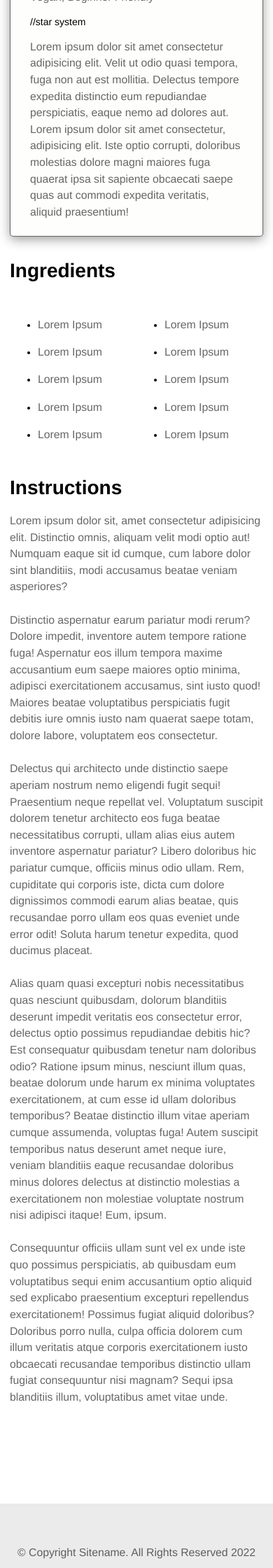
After one commit to danelegassick/idm232, a PHP site: page /recipe-details.php in a window 390 px wide. The commit adds this page. Shown: the part 401-2641 px from the top of the page at 70% size. Run offline with PHP 8.4, Linux system fonts and the light colour scheme; tables that the repository leaves empty or names only in its code hold one stand-in row (values such as "Sample post").

Commit message:
Content Template Recipe Details
new content, nav header responsive

```diff
--- a/final/components/footer.php
+++ b/final/components/footer.php
@@ -1,3 +1,7 @@
+    <footer class="footer">
+        <p>	&copy; Copyright Sitename. All Rights Reserved 2022</p>
+    </footer>
 </main>
 </body>
+<script src="dist/scripts/main.js"></script>
 </html>
--- a/final/components/main-nav.php
+++ b/final/components/main-nav.php
@@ -1,4 +1,5 @@
 <?php
+
     $main_navigation = [
         [
             'title' => 'search',
@@ -20,14 +21,44 @@
             'title' => 'dashboard',
             'url' => 'dashboard/users/create.php'
         ],
+        [
+            'title' => 'recipe details',
+            'url' => "recipe-details.php"
+        ],
     ];
 
 ?>
 
 <header>
-        <nav class="navbar">
+<div class="nav-background">
+    <nav>
+      <div id="logo">
+        <a href="<?php echo site_url(); ?>/index.php">
+          <h1>sitename.</h1>
+        </a>
+      </div>
+      <ul class="nav_links">
+        <?php
+                        //check if main_navigation exists
+                        if (isset($main_navigation)) {
+                            // loop through navigation array and output html
+                            foreach ($main_navigation as $item_array) {
+                                echo "<li class='no-styles'><a href='$item_array[url]'>$item_array[title]</a></li>";
+                            }
+                        }
+
+                        ?>
+      </ul>
+      <div class="hamburger">
+        <div class="line line1"></div>
+        <div class="line line2"></div>
+        <div class="line line3"></div>
+      </div>
+    </nav>
+</div>
+        <!-- <nav class="navbar">
             <div class="logo">
-                <a href="" target="_blank" rel="noopener noreferrer">sitename.</a>
+                <a href="index.php" target="_blank" rel="noopener noreferrer">sitename.</a>
             </div>
             <div class="nav-left">
                 <div class="nav-link">
@@ -40,13 +71,18 @@
                                 echo "<li><a href='$item_array[url]'>$item_array[title]</a></li>";
                             }
                         }
+
                         ?>
                     </ul>
+                    <div class="hamburger">
+                        <div class="line line1"></div>
+                        <div class="line line2"></div>
+                        <div class="line line3"></div>
+                    </div>
                 </div>
                 <div class="cta-btn">
                     <button class="btn s-btn"><a href="">Login</a></button>
-                    <button class="btn p-btn">Register</button>
                 </div>
             </div>
-          </nav>
+          </nav> -->
     </header>
--- a/final/dist/scripts/main.js
+++ b/final/dist/scripts/main.js
@@ -0,0 +1,18 @@
+// HAMBURGER MENU
+
+const hamburger = document.querySelector(".hamburger");
+const navLinks = document.querySelector(".nav_links");
+const links = document.querySelectorAll(".nav_links li");
+
+hamburger.addEventListener("click", () => {
+  navLinks.classList.toggle("nav-open");
+  document.body.classList.toggle("hide");
+  document.querySelector("html").classList.toggle("hide");
+});
+links.forEach((link) => {
+  link.addEventListener("click", () => {
+    navLinks.classList.toggle("nav-open");
+    document.body.classList.remove("hide");
+    document.querySelector("html").classList.remove("hide");
+  });
+});
--- a/final/dist/styles/style.css
+++ b/final/dist/styles/style.css
@@ -21,6 +21,7 @@ html {
     height: 100%;
     font-family: 'Helvetica Neue', sans-serif;
     font-size: 14px;
+    overflow-x: hidden;
 }
 
 body {
@@ -30,6 +31,18 @@ body {
 
 nav a {
     color: var(--text-white);
+}
+
+p {
+    color: var(--text-medium);
+    line-height: 150%;
+    font-size: 1.125rem;
+}
+
+header {
+    position: fixed;
+    width: 100%;
+    z-index: 999;
 }
 
 .btn {
@@ -102,6 +115,15 @@ nav a {
     list-style: none;
 }
 
+.nav_link {
+    display: flex;
+    justify-content: space-between;
+    align-items: center;
+    flex-direction: row;
+    width: 50%;
+  }
+
+
 .nav-link ul li:hover {
     border-bottom: 2px solid var(--pure-white);
 }
@@ -122,6 +144,18 @@ nav a {
 .nav-left {
     display: flex;
     align-items: center;
+}
+
+.footer {
+    width: 100%;
+    background-color: rgba(0, 0, 0, 0.08);
+    padding: 3rem 0;
+    margin: auto;
+}
+
+.footer p {
+    color: rgba(0, 0, 0, 0.60);
+    text-align: center;
 }
 
 /* * {
@@ -151,3 +185,150 @@ nav a {
     grid-template-columns: 1fr 1fr;
     gap: 1rem;
 } */
+
+.hero-img {
+    height: 400px;
+    background-image: url(/final/dist/graphics/hero-img.png);
+    background-position: center;
+    background-size: cover;
+    background-repeat: no-repeat;
+}
+
+.recipe-blurb {
+    padding: 0.5rem 2rem;
+    background-color: #fefefd;
+    position: relative;
+    max-width: 800px;
+    margin: auto;
+    border: 1px solid var(--text-medium);
+    border-radius: 5px;
+    top: -125px;
+    filter: drop-shadow(0 4px 8px var(--text-lightest));
+}
+
+.ingredients {
+    padding-top: 1rem;
+}
+
+.container {
+    margin: auto;
+    max-width: 800px;
+    padding: 0 1rem;
+}
+
+.blurb-correction {
+    position: relative;
+    top: -125px;
+}
+
+.grid-2-col {
+    display: grid;
+    grid-template-columns: 1fr 1fr;
+}
+
+
+/* TEST CODE FOR HEADER */
+
+.hide {
+    overflow: hidden;
+  }
+
+
+.no-styles {
+    list-style: none;
+  }
+
+.nav-background {
+    width: 100%;
+    background-color: var(--theme-acc-1);
+}
+
+  nav {
+    min-height: 10vh;
+    width: 90%;
+    padding: 0 1rem;
+    margin: auto;
+    display: flex;
+    justify-content: space-between;
+    align-items: center;
+    flex-direction: row;
+  }
+
+  .nav_links {
+    display: flex;
+    justify-content: space-between;
+    align-items: center;
+    flex-direction: row;
+    width: 50%;
+  }
+
+  .hamburger {
+    display: none;
+  }
+
+  #logo a {
+    display: flex;
+    justify-content: center;
+    align-items: center;
+    flex-direction: row;
+  }
+
+
+  @media screen and (max-width: 1000px) {
+
+    .nav_links {
+      width: 60%;
+    }
+    .nav_links .nav-btn {
+      font-size: 1.1rem;
+    }
+  }
+
+  @media screen and (max-width: 800px) {
+    .nav_links {
+      width: 70%;
+    }
+  }
+
+  @media screen and (max-width: 630px) {
+
+    .hamburger {
+      display: block;
+      cursor: pointer;
+      z-index: 3;
+    }
+    .hamburger .line {
+      width: 2.1rem;
+      height: 4px;
+      margin: 0.25rem 0rem;
+      background: var(--text-white);
+      transition: all 0.5s ease;
+    }
+    .nav_links {
+      z-index: 2;
+      position: fixed;
+      top: 0;
+      left: 100%;
+      width: 100vw;
+      height: 100vh;
+      display: -webkit-box;
+      display: -ms-flexbox;
+      display: flex;
+      justify-content: space-evenly;
+      align-items: center;
+      flex-direction: column;
+      background: var(--theme-acc-1);
+      transition: all 0.5s ease;
+    }
+    .nav_links li a {
+      color: white;
+    }
+    .nav-open {
+      -webkit-transform: translateX(-100%);
+      transform: translateX(-100%);
+    }
+  }
+
+  .padding-top {
+    padding: 8rem;
+  }
--- /dev/null
+++ b/final/recipe-details.php
@@ -0,0 +1,104 @@
+<?php
+// How to include files dynamically:
+// include_once $_SERVER['DOCUMENT_ROOT'] . '/final/components/example.php';
+
+$page_name = 'Home';
+include_once $_SERVER['DOCUMENT_ROOT'] . '/final/components/header.php';
+
+$db_host = 'localhost';
+  $db_user = 'root';
+  $db_password = 'root';
+  $db_name = 'local_idm232';
+
+$connection = mysqli_connect($db_host, $db_user, $db_password, $db_name);
+
+
+if (mysqli_connect_errno()) {
+    die('Database connection failed: ' .
+        mysqli_connect_error() .
+        ' (' . mysqli_connect_errno . ')'
+    );
+}
+
+//Read the data from the database from the users table
+
+$query = 'SELECT * FROM users';
+$results = mysqli_query($connection, $query);
+
+if(!$results) {
+    die('Database query failed. ' . mysqli_error($connection));
+}
+
+?>
+
+<div class="hero-img"></div>
+
+<div class="container">
+
+    <div class="recipe-blurb">
+        <h1 class="recipe-title">Easy Vegan Chocolate Chip Cookies</h1>
+        <p class="recipe-tags">Vegan, Beginner Friendly</p>
+        //star system
+        <p class="recipe-blurb-description">
+            Lorem ipsum dolor sit amet consectetur adipisicing elit. Velit ut odio quasi tempora, fuga non aut est mollitia. Delectus tempore expedita distinctio eum repudiandae perspiciatis, eaque nemo ad dolores aut. Lorem ipsum dolor sit amet consectetur, adipisicing elit. Iste optio corrupti, doloribus molestias dolore magni maiores fuga quaerat ipsa sit sapiente obcaecati saepe quas aut commodi expedita veritatis, aliquid praesentium!
+        </p>
+    </div>
+
+    <div class="blurb-correction">
+        <div class="ingredients">
+            <h1 class="ingredients-title">Ingredients</h1>
+            <div class="grid-2-col">
+                <ul>
+                    <li><p>Lorem Ipsum</p></li>
+                    <li><p>Lorem Ipsum</p></li>
+                    <li><p>Lorem Ipsum</p></li>
+                    <li><p>Lorem Ipsum</p></li>
+                    <li><p>Lorem Ipsum</p></li>
+                </ul>
+                <ul>
+                    <li><p>Lorem Ipsum</p></li>
+                    <li><p>Lorem Ipsum</p></li>
+                    <li><p>Lorem Ipsum</p></li>
+                    <li><p>Lorem Ipsum</p></li>
+                    <li><p>Lorem Ipsum</p></li>
+                </ul>
+            </div>
+        </div>
+
+        <div class="instructions">
+            <h1 class="instructions-title">Instructions</h1>
+            <p>
+                Lorem ipsum dolor sit, amet consectetur adipisicing elit. Distinctio omnis, aliquam velit modi optio aut! Numquam eaque sit id cumque, cum labore dolor sint blanditiis, modi accusamus beatae veniam asperiores?
+
+                <br><br>
+                Distinctio aspernatur earum pariatur modi rerum? Dolore impedit, inventore autem tempore ratione fuga! Aspernatur eos illum tempora maxime accusantium eum saepe maiores optio minima, adipisci exercitationem accusamus, sint iusto quod!
+                Maiores beatae voluptatibus perspiciatis fugit debitis iure omnis iusto nam quaerat saepe totam, dolore labore, voluptatem eos consectetur.
+
+                <br><br>
+
+                Delectus qui architecto unde distinctio saepe aperiam nostrum nemo eligendi fugit sequi!
+                Praesentium neque repellat vel. Voluptatum suscipit dolorem tenetur architecto eos fuga beatae necessitatibus corrupti, ullam alias eius autem inventore aspernatur pariatur? Libero doloribus hic pariatur cumque, officiis minus odio ullam.
+                Rem, cupiditate qui corporis iste, dicta cum dolore dignissimos commodi earum alias beatae, quis recusandae porro ullam eos quas eveniet unde error odit! Soluta harum tenetur expedita, quod ducimus placeat.
+
+                <br>
+                <br>
+
+                Alias quam quasi excepturi nobis necessitatibus quas nesciunt quibusdam, dolorum blanditiis deserunt impedit veritatis eos consectetur error, delectus optio possimus repudiandae debitis hic? Est consequatur quibusdam tenetur nam doloribus odio?
+                Ratione ipsum minus, nesciunt illum quas, beatae dolorum unde harum ex minima voluptates exercitationem, at cum esse id ullam doloribus temporibus? Beatae distinctio illum vitae aperiam cumque assumenda, voluptas fuga!
+                Autem suscipit temporibus natus deserunt amet neque iure, veniam blanditiis eaque recusandae doloribus minus dolores delectus at distinctio molestias a exercitationem non molestiae voluptate nostrum nisi adipisci itaque! Eum, ipsum.
+
+                <br>
+                <br>
+
+                Consequuntur officiis ullam sunt vel ex unde iste quo possimus perspiciatis, ab quibusdam eum voluptatibus sequi enim accusantium optio aliquid sed explicabo praesentium excepturi repellendus exercitationem! Possimus fugiat aliquid doloribus?
+                Doloribus porro nulla, culpa officia dolorem cum illum veritatis atque corporis exercitationem iusto obcaecati recusandae temporibus distinctio ullam fugiat consequuntur nisi magnam? Sequi ipsa blanditiis illum, voluptatibus amet vitae unde.
+            </p>
+        </div>
+
+    </div>
+
+</div>
+
+
+<?php include_once $_SERVER['DOCUMENT_ROOT'] . '/final/components/footer.php';
+ ?>
```
Also changed, not shown: final/index.php (+11 -10 lines).
